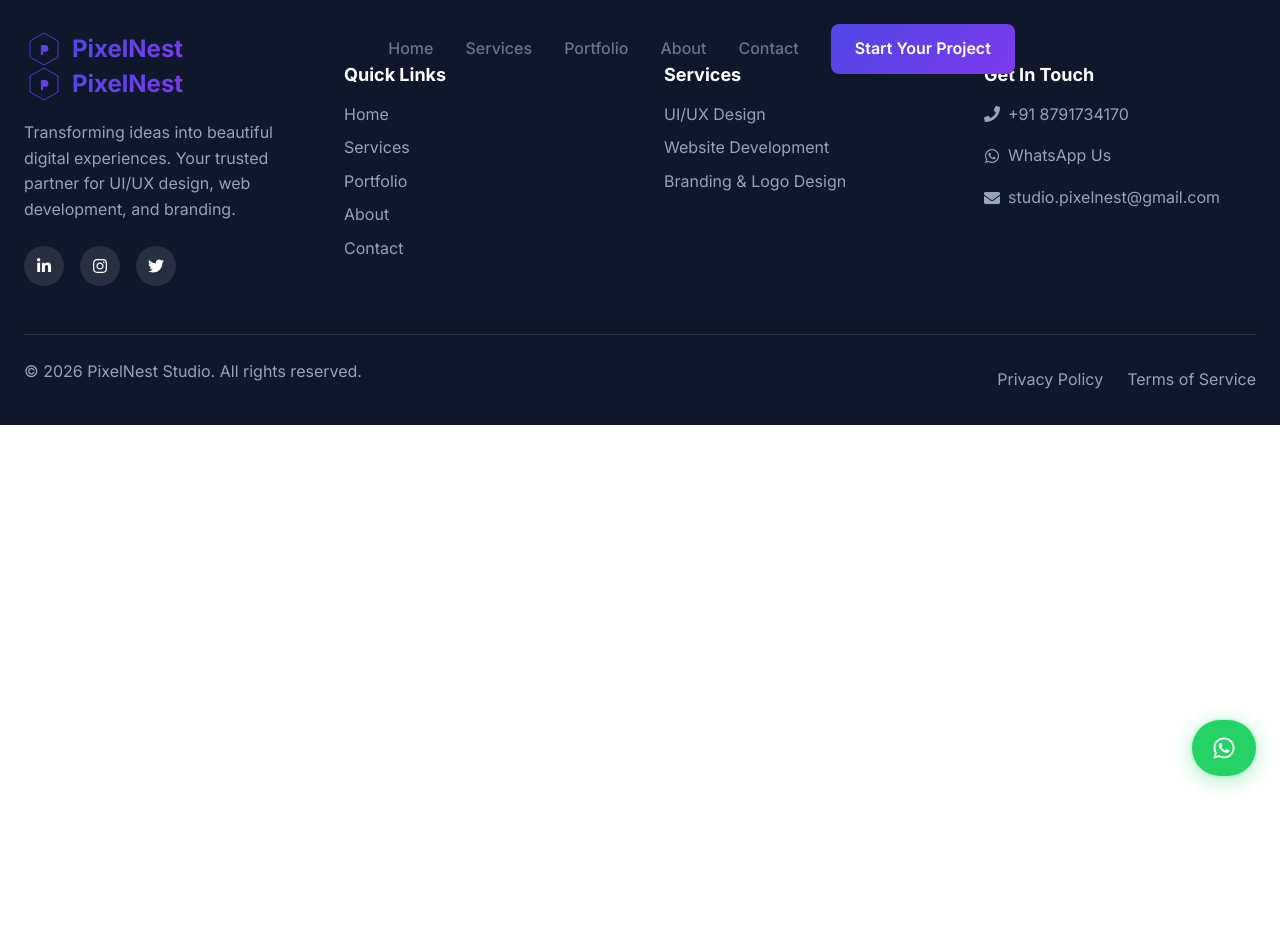
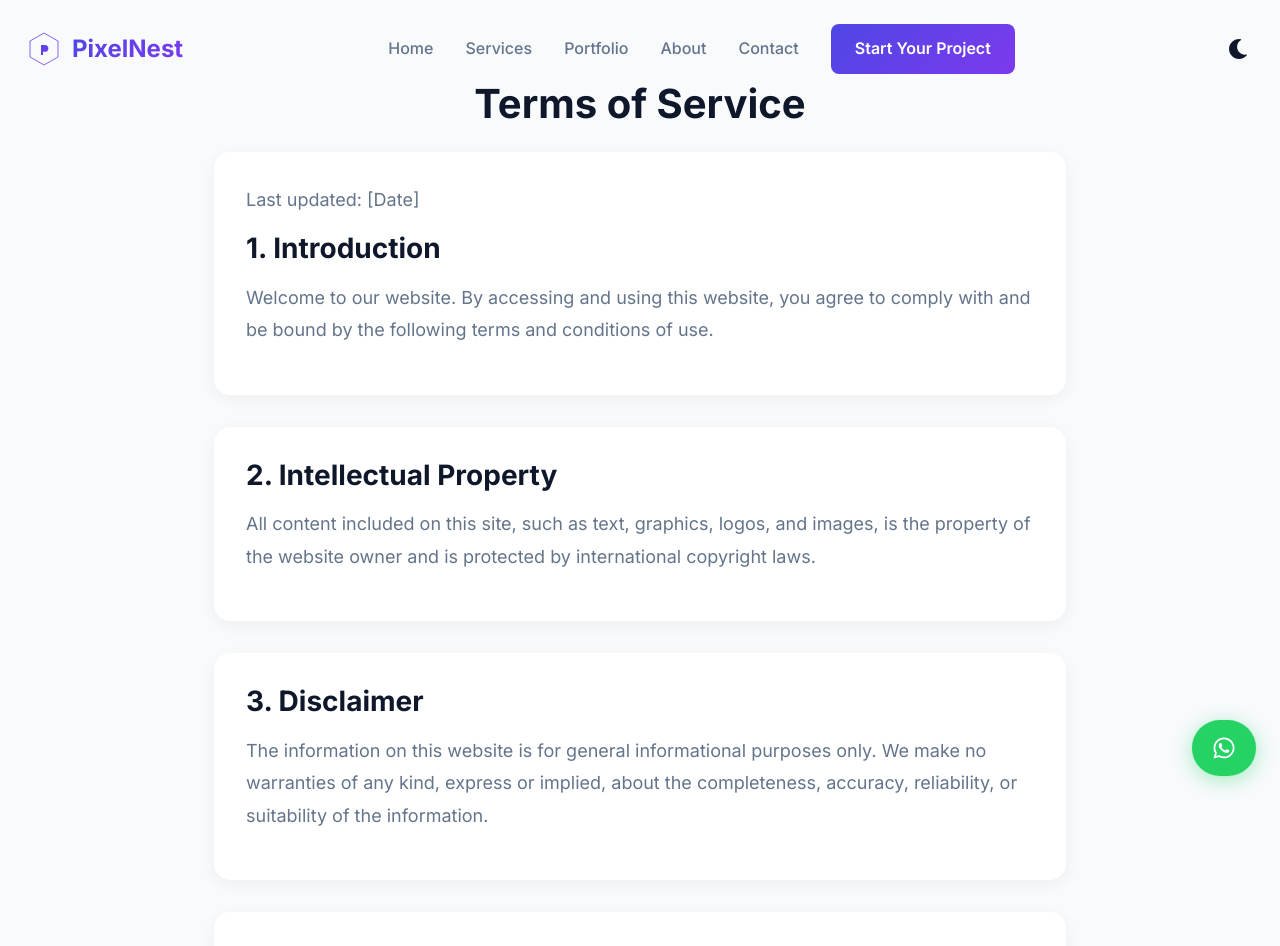
Before and after one commit to work-projt-vansh/pixelnest-studio-site, a React (Create React App) app: page /terms-of-service in a window 1280 px wide. Shown: the top 946 px of the page. Before the commit the page ends 800 px from the top, so only its background shows below. Built offline with nearby package versions, Linux system fonts and the light colour scheme.

Commit message:
Add from firebase studio

```diff
--- a/src/App.js
+++ b/src/App.js
@@ -9,6 +9,8 @@ import Services from './pages/Services';
 import Portfolio from './pages/Portfolio';
 import About from './pages/About';
 import Contact from './pages/Contact';
+import PrivacyPolicy from './pages/PrivacyPolicy';
+import TermsOfService from './pages/TermsOfService';
 import './styles/index.css';
 
 function App() {
@@ -23,6 +25,8 @@ function App() {
             <Route path="/portfolio" element={<Portfolio />} />
             <Route path="/about" element={<About />} />
             <Route path="/contact" element={<Contact />} />
+            <Route path="/privacy-policy" element={<PrivacyPolicy />} />
+            <Route path="/terms-of-service" element={<TermsOfService />} />
           </Routes>
           <Footer />
           <WhatsAppButton />
--- a/src/components/layout/Footer.js
+++ b/src/components/layout/Footer.js
@@ -79,7 +79,7 @@ const Footer = () => {
               </li>
               <li>
                 <FaEnvelope />
-                <a href="mailto:studio.pixelnest@gmail.com">studio.pixelnest@gmail.com</a>
+                <a href="mailto:studios.pixelnest@gmail.com">studios.pixelnest@gmail.com</a>
               </li>
             </ul>
           </div>
@@ -88,8 +88,8 @@ const Footer = () => {
         <div className="footer-bottom">
           <p>&copy; {currentYear} PixelNest Studio. All rights reserved.</p>
           <div className="footer-bottom-links">
-            <Link to="/privacy">Privacy Policy</Link>
-            <Link to="/terms">Terms of Service</Link>
+            <Link to="/privacy-policy">Privacy Policy</Link>
+            <Link to="/terms-of-service">Terms of Service</Link>
           </div>
         </div>
       </div>
--- a/src/pages/Contact.js
+++ b/src/pages/Contact.js
@@ -84,7 +84,7 @@ const Contact = () => {
                   </div>
                   <div>
                     <h3>Email</h3>
-                    <a href="mailto:studio.pixelnest@gmail.com">studio.pixelnest@gmail.com</a>
+                    <a href="mailto:studios.pixelnest@gmail.com">studios.pixelnest@gmail.com</a>
                     <p>We respond within 24 hours</p>
                   </div>
                 </div>
--- /dev/null
+++ b/src/pages/LegalPages.css
@@ -0,0 +1,57 @@
+.legal-page {
+  padding: 80px 0;
+  background-color: var(--bg-light-secondary);
+  transition: background-color 0.3s ease;
+}
+
+.legal-container {
+  max-width: 900px;
+  margin: 0 auto;
+  padding: 0 var(--spacing-lg);
+}
+
+.legal-page h1 {
+  font-size: 2.5rem;
+  color: var(--text-primary);
+  margin-bottom: var(--spacing-lg);
+  text-align: center;
+}
+
+.legal-card h2 {
+  font-size: 1.75rem;
+  color: var(--text-primary);
+  margin-bottom: var(--spacing-md);
+}
+
+.legal-page p {
+  color: var(--text-secondary);
+  font-size: 1.125rem;
+  line-height: 1.8;
+  margin-bottom: var(--spacing-md);
+}
+
+.legal-page a {
+  color: var(--primary-blue);
+  text-decoration: none;
+  transition: color 0.3s ease;
+}
+
+.legal-page a:hover {
+  color: var(--primary-indigo);
+}
+
+.legal-card {
+  background: var(--bg-light);
+  padding: var(--spacing-xl);
+  border-radius: 16px;
+  border: 1px solid var(--border-color);
+  margin-bottom: var(--spacing-xl);
+  box-shadow: 0 4px 16px rgba(0,0,0,0.05);
+  transition: all 0.3s ease;
+}
+
+html.dark-mode .legal-card {
+  background: var(--bg-dark);
+  border-color: var(--border-color-dark);
+  box-shadow: 0 4px 16px rgba(0, 0, 0, 0.2);
+}
--- /dev/null
+++ b/src/pages/PrivacyPolicy.css
@@ -0,0 +1,3 @@
+.privacy-policy-container {
+    padding: 20px;
+  }
--- /dev/null
+++ b/src/pages/PrivacyPolicy.js
@@ -0,0 +1,44 @@
+import React from 'react';
+import './LegalPages.css';
+
+const PrivacyPolicy = () => {
+  return (
+    <div className="legal-page">
+      <div className="legal-container">
+        <h1>Privacy Policy</h1>
+        <div className="legal-card">
+          <p>Last updated: [Date]</p>
+          <p>
+            Your privacy is important to us. It is our policy to respect your privacy regarding any information we may collect from you across our website.
+          </p>
+        </div>
+        <div className="legal-card">
+          <h2>Information We Collect</h2>
+          <p>
+            We may collect personal information from you such as your name, email address, and other details when you voluntarily provide it to us.
+          </p>
+        </div>
+        <div className="legal-card">
+          <h2>How We Use Your Information</h2>
+          <p>
+            We use the information we collect to provide and improve our services, to communicate with you, and to personalize your experience.
+          </p>
+        </div>
+        <div className="legal-card">
+          <h2>Security</h2>
+          <p>
+            We are committed to ensuring that your information is secure. We have put in place suitable physical, electronic, and managerial procedures to safeguard and secure the information we collect online.
+          </p>
+        </div>
+        <div className="legal-card">
+          <h2>Contact Us</h2>
+          <p>
+            If you have any questions about this Privacy Policy, please contact us at [Your Contact Information].
+          </p>
+        </div>
+      </div>
+    </div>
+  );
+};
+
+export default PrivacyPolicy;
--- /dev/null
+++ b/src/pages/TermsOfService.css
@@ -0,0 +1,3 @@
+.terms-of-service-container {
+    padding: 20px;
+  }
--- /dev/null
+++ b/src/pages/TermsOfService.js
@@ -0,0 +1,45 @@
+import React from 'react';
+import './LegalPages.css';
+
+const TermsOfService = () => {
+  return (
+    <div className="legal-page">
+      <div className="legal-container">
+        <h1>Terms of Service</h1>
+        <div className="legal-card">
+          <p>Last updated: [Date]</p>
+          <h2>1. Introduction</h2>
+          <p>
+            Welcome to our website. By accessing and using this website, you agree to comply with and be bound by the following terms and conditions of use.
+          </p>
+        </div>
+        <div className="legal-card">
+          <h2>2. Intellectual Property</h2>
+          <p>
+            All content included on this site, such as text, graphics, logos, and images, is the property of the website owner and is protected by international copyright laws.
+          </p>
+        </div>
+        <div className="legal-card">
+          <h2>3. Disclaimer</h2>
+          <p>
+            The information on this website is for general informational purposes only. We make no warranties of any kind, express or implied, about the completeness, accuracy, reliability, or suitability of the information.
+          </p>
+        </div>
+        <div className="legal-card">
+          <h2>4. Limitation of Liability</h2>
+          <p>
+            In no event will we be liable for any loss or damage, including without limitation, indirect or consequential loss or damage, arising from the use of this website.
+          </p>
+        </div>
+        <div className="legal-card">
+          <h2>5. Contact Us</h2>
+          <p>
+            If you have any questions about these Terms of Service, please contact us at [Your Contact Information].
+          </p>
+        </div>
+      </div>
+    </div>
+  );
+};
+
+export default TermsOfService;
```
Also changed, not shown: 2 other files (tests, documents, lock files or other folders).
